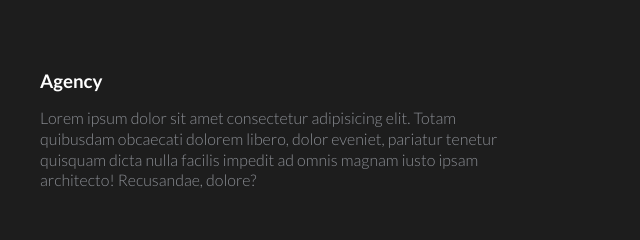
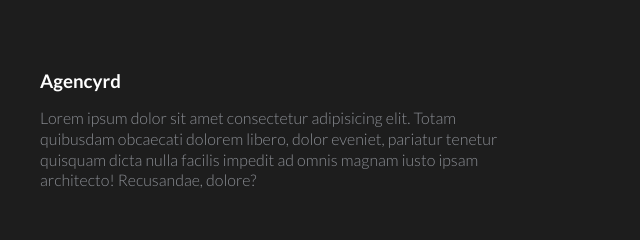
Before and after one commit to WandersondFarias/Agencia-de-desenvolvimento, a plain HTML site: page index.html in a window 1280 px wide. Shown: the part 2428-2668 px from the top of the page, 0-640 px from the left. Drawn offline with Linux system fonts and the light colour scheme.

Commit message:
foi alterado o nome da Agency

```diff
--- a/index.html
+++ b/index.html
@@ -134,7 +134,7 @@
 <footer>
     <div class="footer-container">
         <div class="footer-desc-container">
-            <h3 class="footer-title">Agency</h3>
+            <h3 class="footer-title">Agencyrd</h3>
             <p>Lorem ipsum dolor sit amet consectetur adipisicing elit. Totam quibusdam obcaecati dolorem libero, dolor eveniet, pariatur tenetur quisquam dicta nulla facilis impedit ad omnis magnam iusto ipsam architecto! Recusandae, dolore?</p>
         </div>
         <div class="footer-links-container">
```
